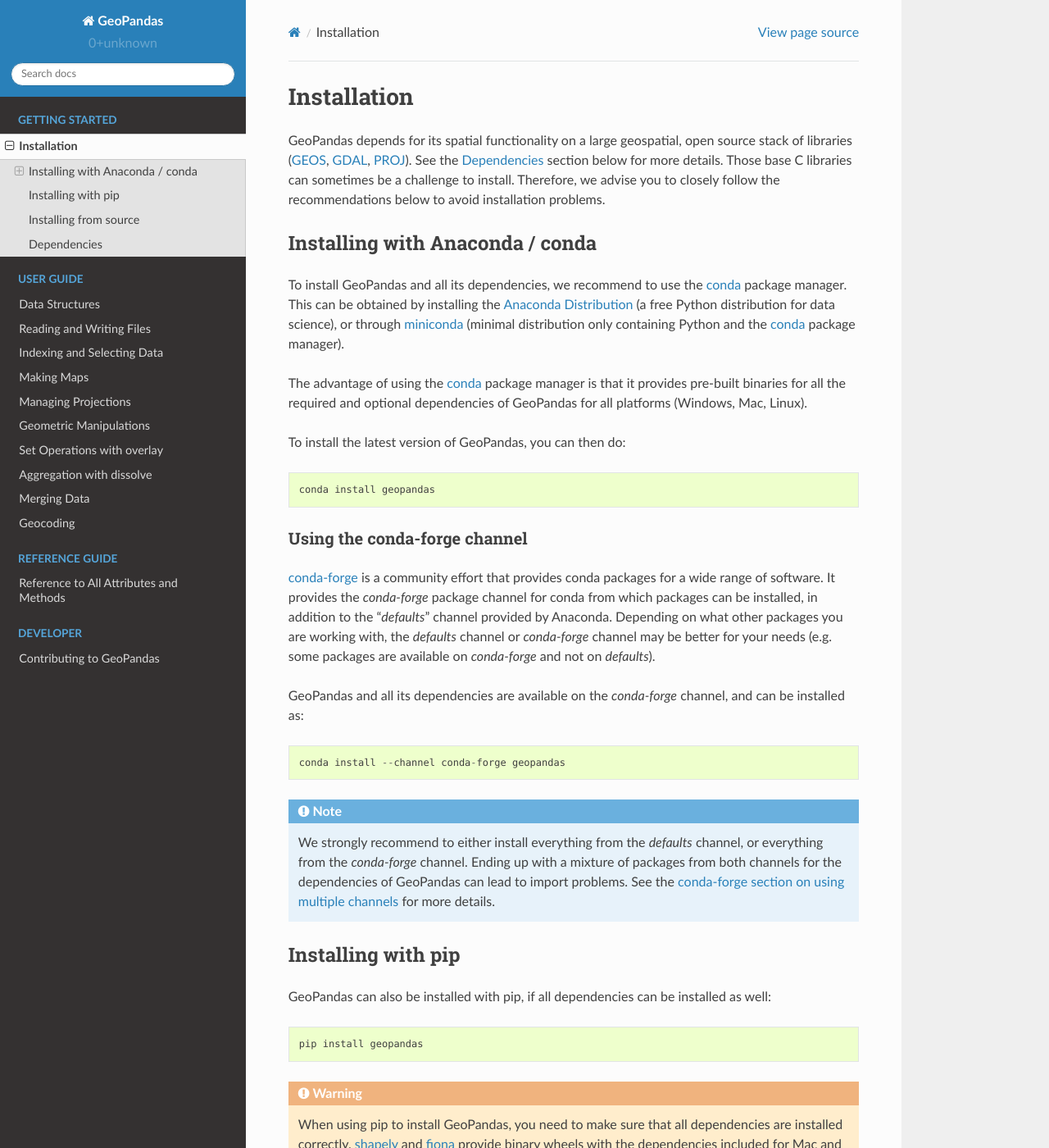
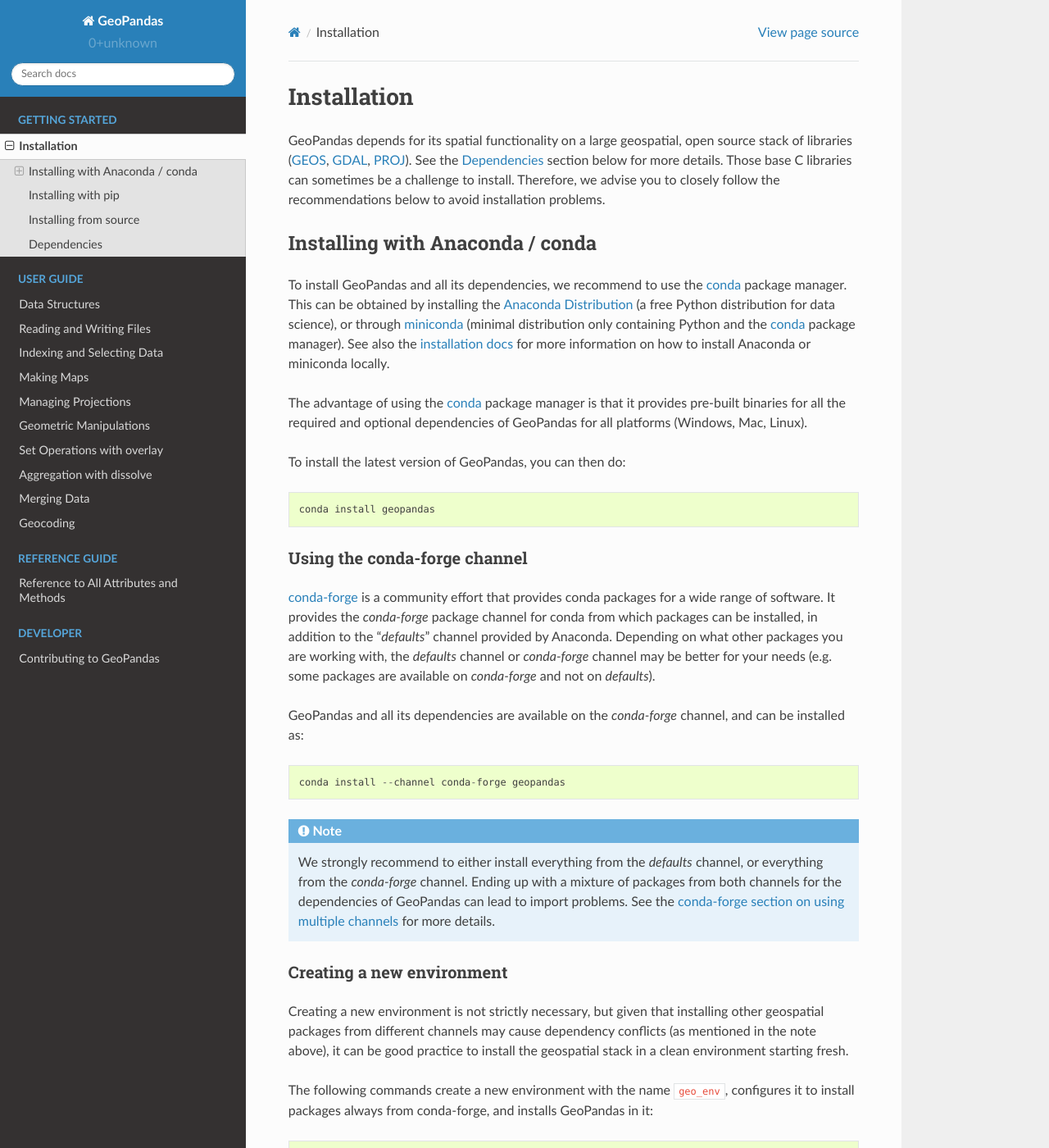
Before and after one commit to geopandas/geopandas, a Sphinx documentation site: the page built from doc/source/install.rst, in a window 1280 px wide and 1400 px high. Shown: the whole window at 82% size. Built offline with Sphinx 7.4.7 and the Read the Docs theme 2.0.0, drawn with Linux system fonts in a browser that asks for light colours; pages that are not in the unit, such as notebooks, are missing from menus; some of the changed text lies outside the part shown.

Commit message:
update readme + add section on clean env

```diff
--- a/doc/source/install.rst
+++ b/doc/source/install.rst
@@ -16,7 +16,9 @@
 package manager. This can be obtained by installing the
 `Anaconda Distribution`_ (a free Python distribution for data science), or
 through `miniconda`_ (minimal distribution only containing Python and the
-`conda`_ package manager).
+`conda`_ package manager). See also the `installation docs
+<https://conda.io/docs/user-guide/install/download.html>`__ for more information
+on how to install Anaconda or miniconda locally.
 
 The advantage of using the `conda`_ package manager is that it provides
 pre-built binaries for all the required and optional dependencies of GeoPandas
@@ -52,6 +54,26 @@
     See the `conda-forge section on using multiple channels
     <http://conda-forge.org/docs/user/tipsandtricks.html#using-multiple-channels>`__
     for more details.
+
+
+Creating a new environment
+^^^^^^^^^^^^^^^^^^^^^^^^^^
+
+Creating a new environment is not strictly necessary, but given that installing
+other geospatial packages from different channels may cause dependency conflicts
+(as mentioned in the note above), it can be good practice to install the geospatial
+stack in a clean environment starting fresh.
+
+The following commands create a new environment with the name ``geo_env``,
+configures it to install packages always from conda-forge, and installs
+GeoPandas in it::
+
+    conda create -n geo_env
+    conda activate geo_env
+    conda config --env --add channels conda-forge
+    conda config --env --set channel_priority strict
+    conda install python=3 geopandas
+
 
 .. _install-pip:
 
@@ -161,7 +183,7 @@
 
 .. _Travis CI: https://travis-ci.org/geopandas/geopandas
 
-.. _conda: https://conda-forge.org/
+.. _conda: https://conda.io/en/latest/
 
 .. _Anaconda distribution: https://www.anaconda.com/distribution/
 
```
Also changed, not shown: README.md (+3 -35 lines).
